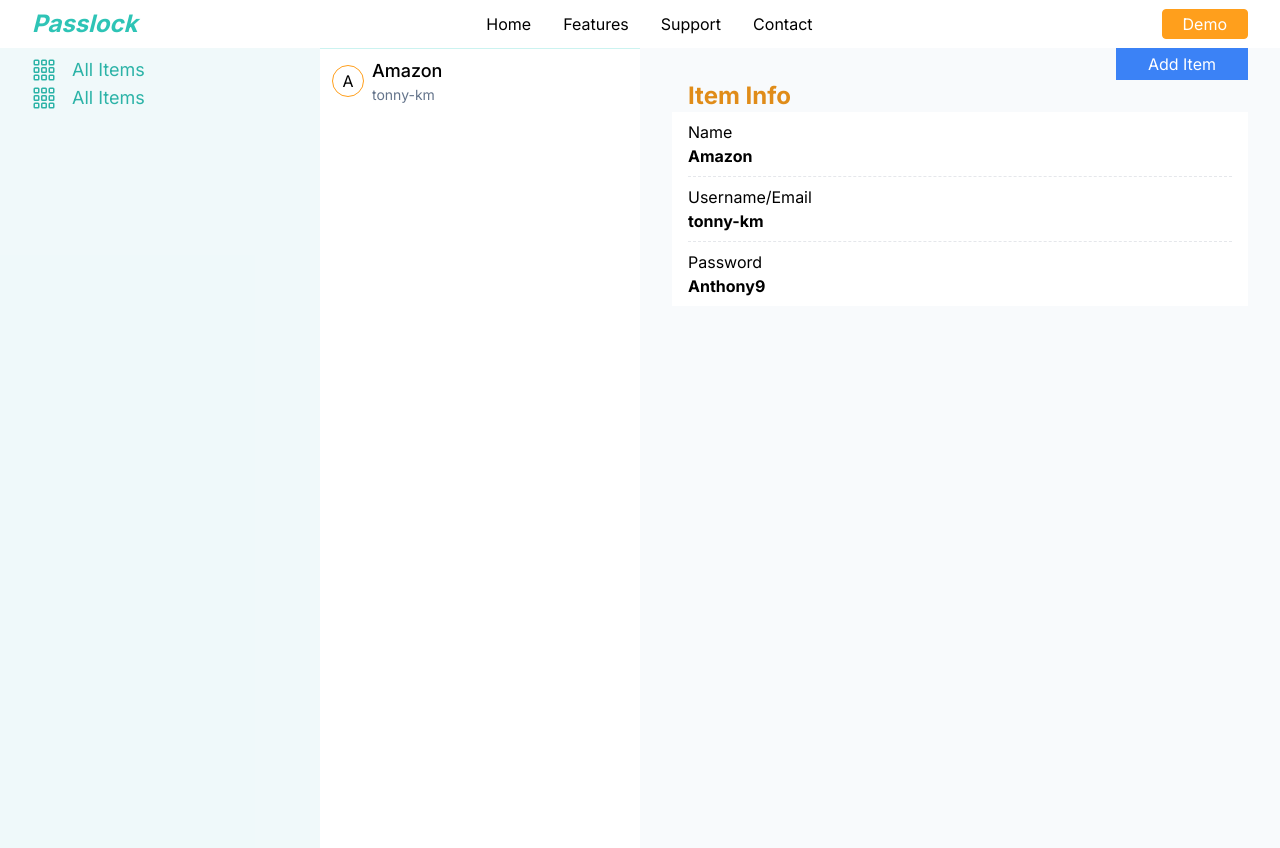
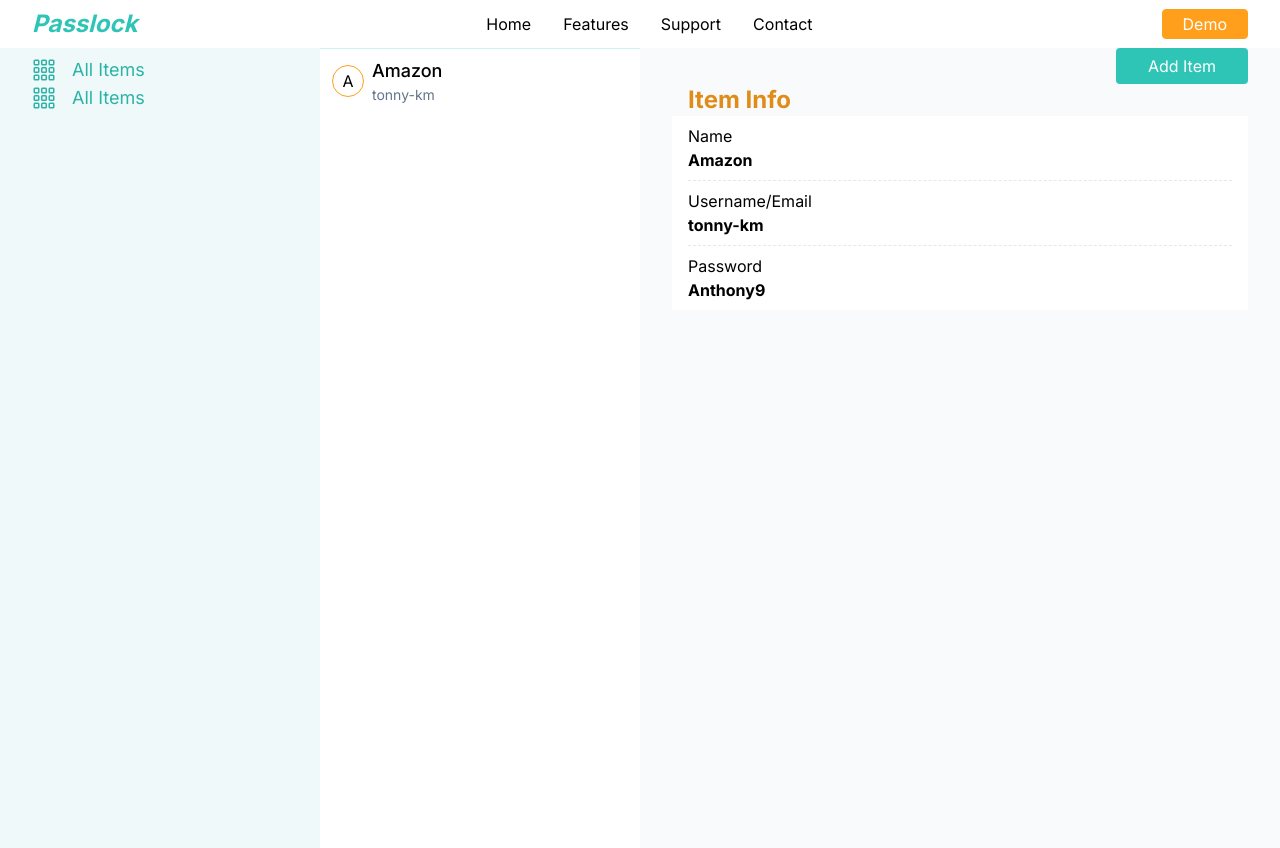
Before and after one commit to Tonnykimanthi/passlock, a Next.js app: page /demo in a window 1280 px wide. Built offline with nearby package versions, Linux system fonts and the light colour scheme.

Commit message:
Update ItemInfo

```diff
--- a/components/layout/ItemInfo.tsx
+++ b/components/layout/ItemInfo.tsx
@@ -12,7 +12,7 @@ const ItemInfo = () => {
   return (
     <section className="flex basis-1/2 flex-col px-2 md:px-5 lg:px-8">
       <button
-        className="self-end bg-blue-500 py-1 text-white md:px-5 lg:px-8"
+        className="self-end bg-primary hover:bg-primaryDark transition py-1.5 rounded text-white md:px-5 lg:px-8"
         onClick={handleFormIsOpen}
       >
         Add Item
```
